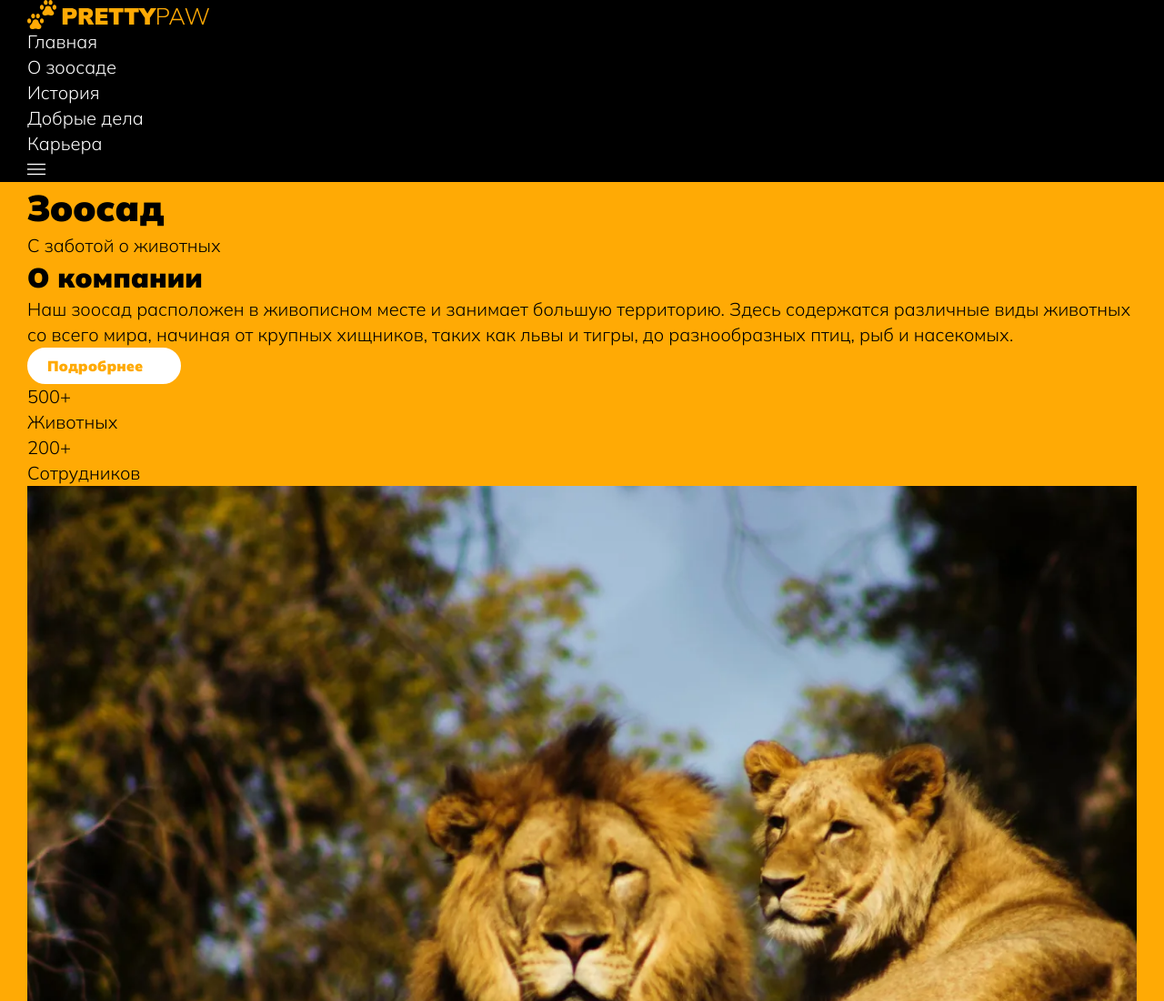
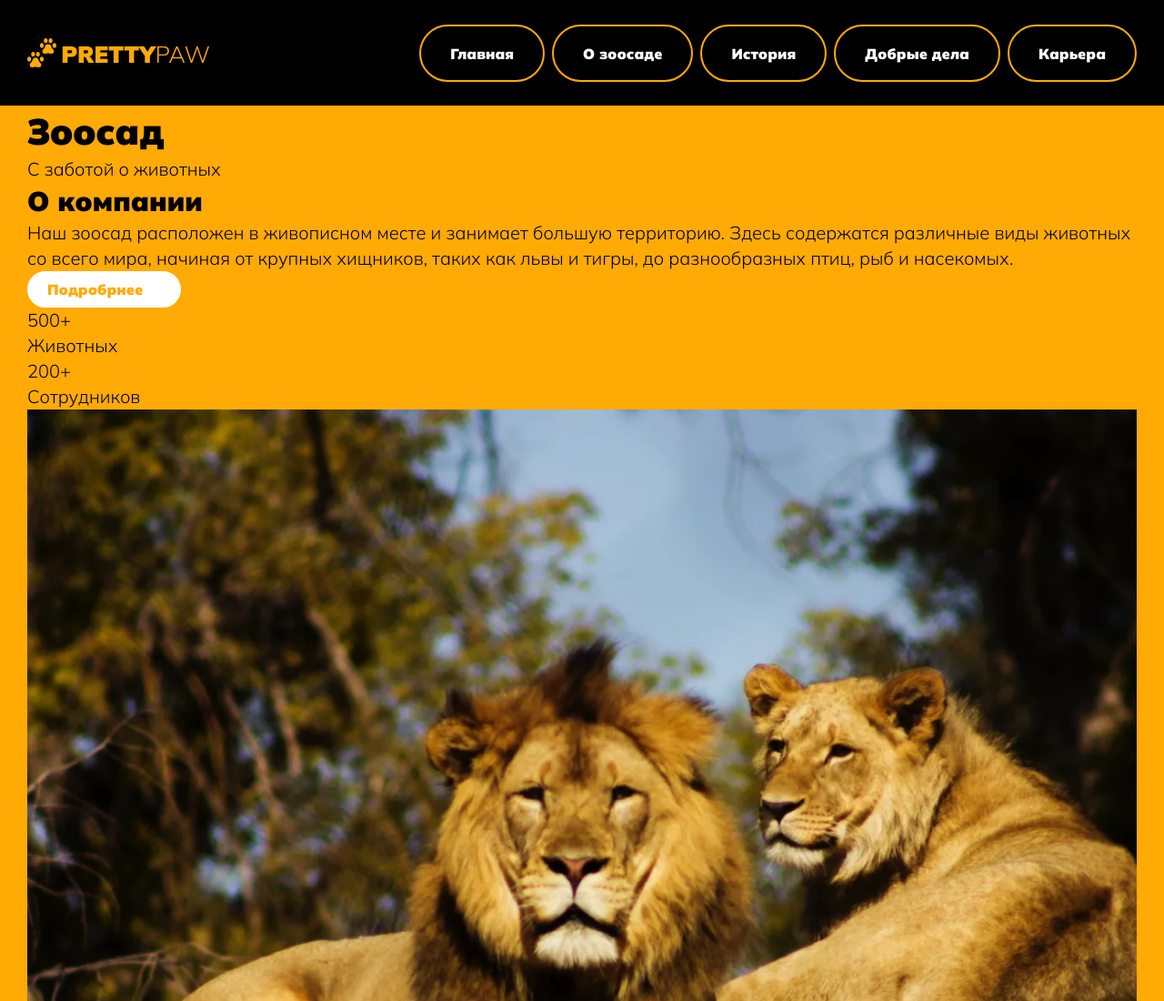
Before and after one commit to mindfling/ME_marafone_PrettyPaw, a website built with webpack: page src/index.html in a window 1280 px wide. Shown: the top 1100 px of the page at 91% size. Built offline with nearby package versions, Linux system fonts and the light colour scheme; files whose address does not match are found by name.

Commit message:
feat begin style header nav

```diff
--- a/src/index.html
+++ b/src/index.html
@@ -12,8 +12,7 @@
   <link rel="icon" href="/src/icons/favicon.svg" type="image/svg+xml">
   <link rel="icon" sizes="16x16" href="/src/icons/favicon-16x16.png" type="image/png">
   <link rel="icon" sizes="32x32" href="/src/icons/favicon-32x32.png" type="image/png">
-  <link rel="apple-touch-icon" sizes="180x180" href="/src/icons/apple-touch-icon180x180.png" type="image/png">
-
+  <!-- Заголовок Pretty Paw   -->
   <title>Pretty Paw Зоосад</title>
 </head>
 <!-- layout mobile first -->
--- a/src/index.scss
+++ b/src/index.scss
@@ -2,3 +2,6 @@
 @import 'style/fonts';
 @import 'style/var';
 @import 'style/style';
+
+@import 'style/header';
+@import 'style/navigation';
--- /dev/null
+++ b/src/style/_header.scss
@@ -0,0 +1,19 @@
+.header {
+  display: block;
+  background: $main;
+  color: $second;
+
+  height: 80px;
+
+  @include xl {
+    height: 116px;
+  }
+
+  &__container {
+    height: 100%;
+    // border: 1px solid lawngreen;
+    display: flex;
+    justify-content: space-between;
+    align-items: center;
+  }
+}
--- /dev/null
+++ b/src/style/_navigation.scss
@@ -0,0 +1,40 @@
+.navigation {
+  display: flex;
+
+  &__list {
+    display: none;
+
+    @include xl {
+      display: flex;
+      justify-content: space-between;
+      align-items: center;
+      gap: 8px;
+    }
+  }
+
+  &__item {
+
+  }
+
+  &__link {
+    @include xl {
+      font-weight: 1000;
+      font-size: 16px;
+      // line-height: 140%;
+      padding: 20px 32px 19px;
+      /* yellow */
+
+      border: 2px solid #FFAA05;
+      border-radius: 80px;
+    }
+
+  }
+
+
+  &__button {
+    display: block;
+    @include xl {
+      display: none;
+    }
+  }
+}
--- a/src/style/_style.scss
+++ b/src/style/_style.scss
@@ -17,6 +17,8 @@ body {
   background-color: $back;
   color: $main;
   line-height: 1.4;
+
+  // @include xs
   font-size: 16px;
 
   @include lg {
@@ -77,21 +79,32 @@ iframe {
 Чтобы контент не прижимался к краям экрана
 */
 .container {
+  // >=320
   padding: 0 16px;
 
+  // >=756
   @include sm {
     padding: 0 24px;
   }
 
+  // >= 768
   @include md {
     padding: 0 32px;
   }
 
+  // >= 1024
+  /*
+  @include lg {
+    padding: 0 32px;
+  }
+  */
+
+  // >=1240
   @include xl {
     padding: 0 30px;
   }
 
-  /* добавили */
+  /* >=1600 добавили */
   @include xxl {
     padding: 0 60px;
     max-width: 2560px;
@@ -132,13 +145,6 @@ iframe {
 }
 
 
-.header {
-  display: block;
-  background: #000;
-  color: #fff;
-}
-
-
 ::selection {
   color: $main;
   background-color: $second;
--- a/src/style/_var.scss
+++ b/src/style/_var.scss
@@ -1,9 +1,17 @@
-$back: #FFAA05;
+// * global colors
 $back: #ffaa05;
 $main: #000000;
 $second: #ffffff;
 
-// * global media mixin numbers from bootstrap5 by Maks
+// * global media mixin bootstrap5 breakpoints by Maks
+// using mobile first
+
+/*
+@mixin xs (320px) {
+
+}
+*/
+
 @mixin sm {
   @media (min-width: 576px) {
     @content;
```
